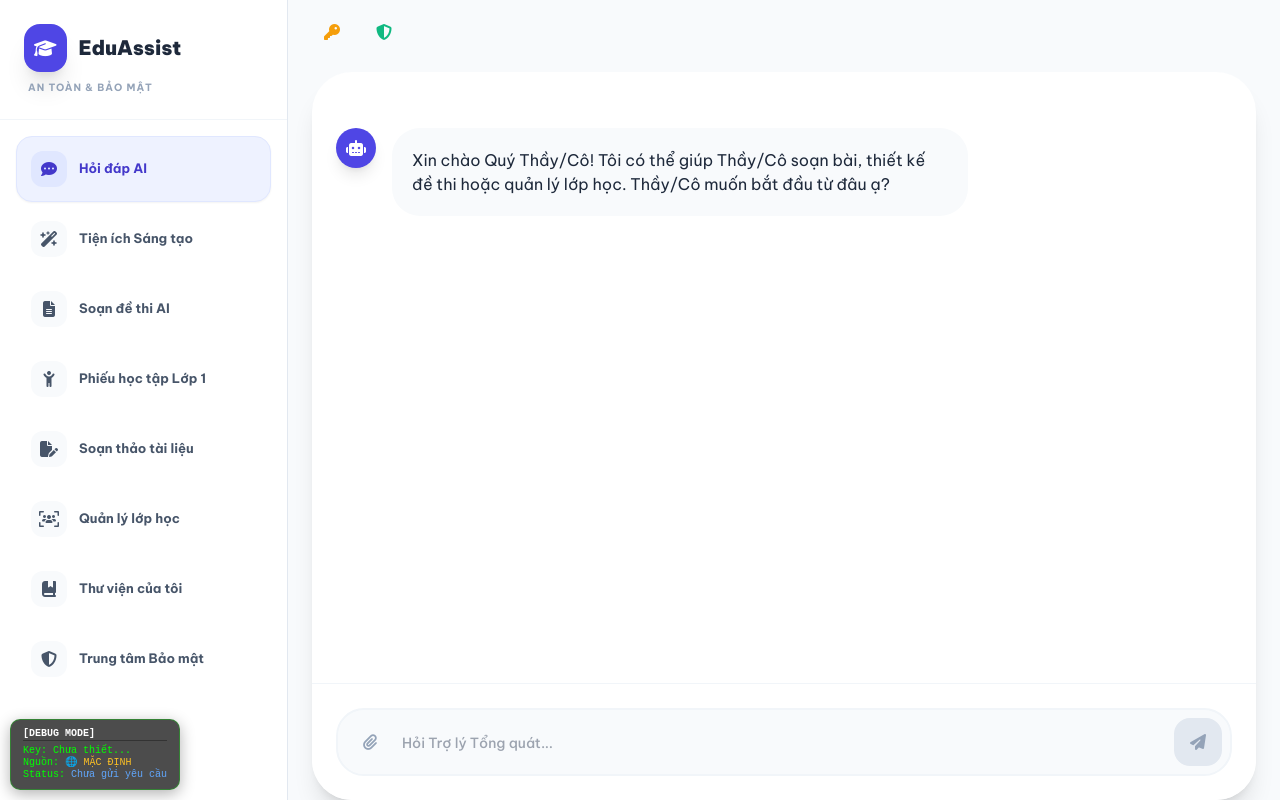
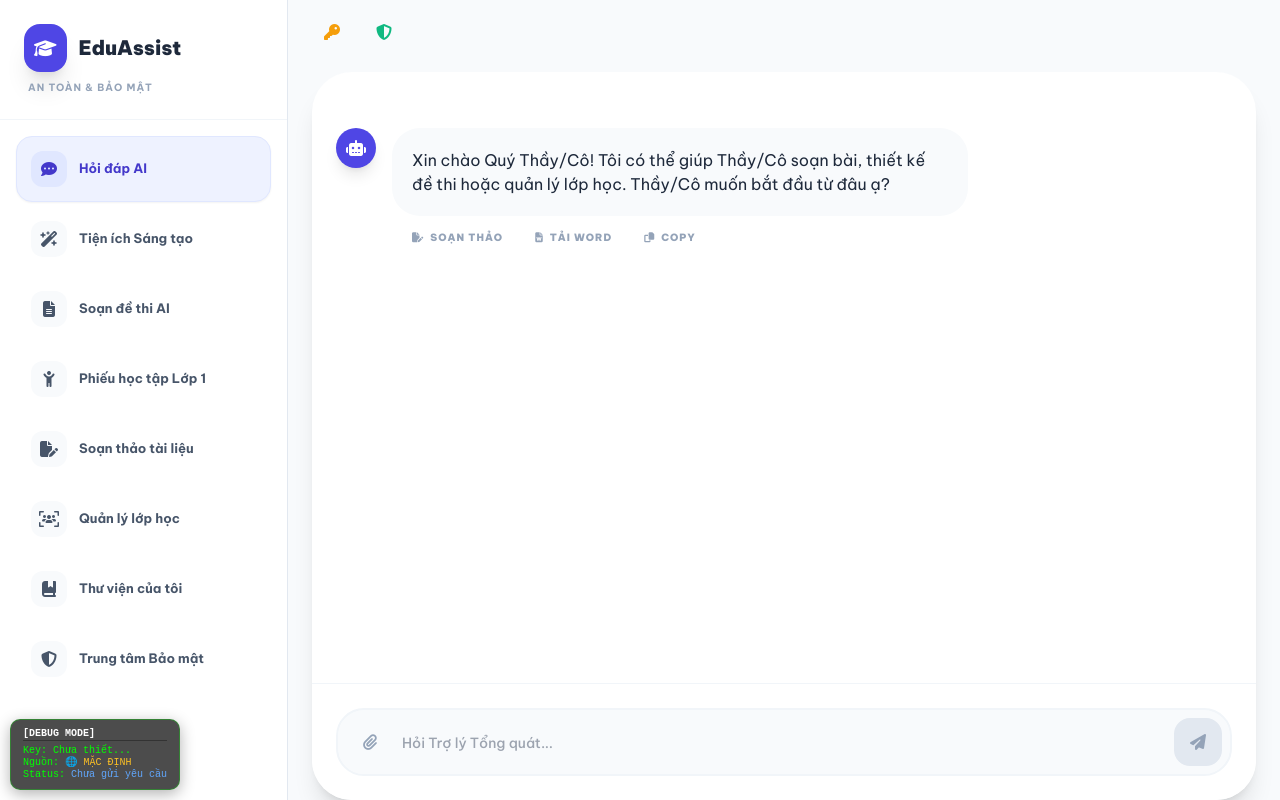
Before and after one commit to hienlinhthxn-del/TROLYGV, a React (Vite) app: page / in a window 1280 px wide. Built offline with nearby package versions, Linux system fonts and the light colour scheme.

Commit message:
Xuất file wod trong soạn đề

```diff
--- a/App.tsx
+++ b/App.tsx
@@ -5,6 +5,7 @@ import { PERSONAS, INITIAL_GREETING, QUICK_PROMPTS } from './constants';
 import { geminiService, FilePart } from './services/geminiService';
 import ChatMessage from './components/ChatMessage';
 import ApiKeySettings from './components/ApiKeySettings';
+import { downloadLessonPlanAsDocx } from './docxHelper';
 
 // Lazy loading các component lớn
 const ClassroomManager = lazy(() => import('./components/ClassroomManager'));
@@ -649,8 +650,8 @@ const App: React.FC = () => {
 
       for await (const chunk of stream) {
         fullContent += chunk.text;
-        if (chunk.grounding?.groundingChunks) {
-          const newSources = (chunk.grounding.groundingChunks as any[])
+        if ((chunk as any).grounding?.groundingChunks) {
+          const newSources = ((chunk as any).grounding.groundingChunks as any[])
             .filter((c: any) => c.web)
             .map((c: any) => ({ title: c.web.title, uri: c.web.uri }));
           if (newSources.length > 0) {
@@ -781,6 +782,7 @@ const App: React.FC = () => {
                       key={msg.id}
                       message={msg}
                       onAction={msg.role === 'assistant' ? () => sendToWorkspace(msg.content) : undefined}
+                      onExportWord={msg.role === 'assistant' ? () => downloadLessonPlanAsDocx(msg.content) : undefined}
                     />
                   ))}
                   <div ref={messagesEndRef} />
--- a/components/ChatMessage.tsx
+++ b/components/ChatMessage.tsx
@@ -6,9 +6,10 @@ import remarkGfm from 'remark-gfm';
 interface ChatMessageProps {
   message: Message;
   onAction?: () => void;
+  onExportWord?: () => void;
 }
 
-const ChatMessage: React.FC<ChatMessageProps> = ({ message, onAction }) => {
+const ChatMessage: React.FC<ChatMessageProps> = ({ message, onAction, onExportWord }) => {
   const isUser = message.role === 'user';
 
   return (
@@ -18,18 +19,53 @@ const ChatMessage: React.FC<ChatMessageProps> = ({ message, onAction }) => {
           <i className="fas fa-robot"></i>
         </div>
       )}
-      <div className={`max-w-xl p-5 rounded-[28px] ${isUser ? 'bg-slate-900 text-white' : 'bg-slate-50 text-slate-800'}`}>
-        <div className="prose prose-sm prose-slate max-w-none">
-          {message.isThinking ? (
-            <div className="flex items-center space-x-2">
-              <div className="w-2 h-2 bg-current rounded-full animate-bounce"></div>
-              <div className="w-2 h-2 bg-current rounded-full animate-bounce" style={{ animationDelay: '0.1s' }}></div>
-              <div className="w-2 h-2 bg-current rounded-full animate-bounce" style={{ animationDelay: '0.2s' }}></div>
-            </div>
-          ) : (
-            <Markdown remarkPlugins={[remarkGfm]}>{message.content}</Markdown>
-          )}
+      <div className="flex flex-col gap-2 max-w-xl">
+        <div className={`p-5 rounded-[28px] ${isUser ? 'bg-slate-900 text-white shadow-xl shadow-slate-100' : 'bg-slate-50 text-slate-800'}`}>
+          <div className="prose prose-sm prose-slate max-w-none prose-headings:mb-2 prose-p:mb-2">
+            {message.isThinking ? (
+              <div className="flex items-center space-x-2 p-2">
+                <div className="w-2 h-2 bg-indigo-400 rounded-full animate-bounce"></div>
+                <div className="w-2 h-2 bg-indigo-400 rounded-full animate-bounce" style={{ animationDelay: '0.1s' }}></div>
+                <div className="w-2 h-2 bg-indigo-400 rounded-full animate-bounce" style={{ animationDelay: '0.2s' }}></div>
+              </div>
+            ) : (
+              <Markdown remarkPlugins={[remarkGfm]}>{message.content}</Markdown>
+            )}
+          </div>
         </div>
+
+        {!isUser && !message.isThinking && (onAction || onExportWord) && (
+          <div className="flex items-center gap-2 ml-2">
+            {onAction && (
+              <button
+                onClick={onAction}
+                className="text-[10px] font-black uppercase tracking-widest text-slate-400 hover:text-indigo-600 hover:bg-indigo-50 px-3 py-1.5 rounded-full transition-all"
+                title="Đưa nội dung này vào trang soạn thảo"
+              >
+                <i className="fas fa-file-pen mr-1.5"></i>Soạn thảo
+              </button>
+            )}
+            {onExportWord && (
+              <button
+                onClick={onExportWord}
+                className="text-[10px] font-black uppercase tracking-widest text-slate-400 hover:text-blue-600 hover:bg-blue-50 px-3 py-1.5 rounded-full transition-all"
+                title="Xuất nội dung này ra file Word (.docx)"
+              >
+                <i className="fas fa-file-word mr-1.5"></i>Tải Word
+              </button>
+            )}
+            <button
+              onClick={() => {
+                navigator.clipboard.writeText(message.content);
+                // Optionally show a "Copied" toast
+              }}
+              className="text-[10px] font-black uppercase tracking-widest text-slate-400 hover:text-emerald-600 hover:bg-emerald-50 px-3 py-1.5 rounded-full transition-all"
+              title="Sao chép nội dung"
+            >
+              <i className="fas fa-copy mr-1.5"></i>Copy
+            </button>
+          </div>
+        )}
       </div>
     </div>
   );
--- a/components/ExamCreator.tsx
+++ b/components/ExamCreator.tsx
@@ -854,7 +854,7 @@ const ExamCreator: React.FC<ExamCreatorProps> = ({ onExportToWorkspace, onStartP
             }
 
             const item = [
-              q.type === 'Trac nghiem' ? 1 : 0,
+              q.type === 'Trắc nghiệm' ? 1 : 0,
               q.content,
               q.options || [],
               q.answer,
@@ -862,7 +862,7 @@ const ExamCreator: React.FC<ExamCreatorProps> = ({ onExportToWorkspace, onStartP
               image
             ];
 
-            while (item.length > 1 && (!item[item.length - 1] || (Array.isArray(item[item.length - 1]) && item[item.length - 1].length === 0))) {
+            while (item.length > 1 && (!item[item.length - 1] || (Array.isArray(item[item.length - 1]) && (item[item.length - 1] as any).length === 0))) {
               item.pop();
             }
             return item;
@@ -1602,9 +1602,27 @@ const ExamCreator: React.FC<ExamCreatorProps> = ({ onExportToWorkspace, onStartP
                       <span className="text-[10px] text-slate-400 font-medium uppercase">{exam.questions.length} câu hỏi</span>
                       <span className="text-[10px] text-slate-400">{new Date(exam.timestamp).toLocaleString('vi-VN')}</span>
                     </div>
-                    <button onClick={(e) => handleDeleteExam(exam.id, e)} className="absolute top-3 right-3 w-7 h-7 flex items-center justify-center text-slate-300 hover:text-rose-500 opacity-0 group-hover:opacity-100 transition-opacity rounded-full hover:bg-rose-50">
-                      <i className="fas fa-trash-alt text-xs"></i>
-                    </button>
+                    <div className="absolute top-3 right-3 flex items-center space-x-1 opacity-0 group-hover:opacity-100 transition-opacity">
+                      <button
+                        onClick={(e) => {
+                          e.stopPropagation();
+                          exportWorksheetToDocx({
+                            header: exam.examHeader || exam.name,
+                            subject: config.subject, // Fallback to current config
+                            grade: config.grade,     // Fallback to current config
+                            readingPassage: exam.readingPassage,
+                            questions: exam.questions
+                          });
+                        }}
+                        className="w-7 h-7 flex items-center justify-center text-blue-600 bg-blue-50 hover:bg-blue-100 rounded-full"
+                        title="Xuất Word trực tiếp"
+                      >
+                        <i className="fas fa-file-word text-xs"></i>
+                      </button>
+                      <button onClick={(e) => handleDeleteExam(exam.id, e)} className="w-7 h-7 flex items-center justify-center text-slate-300 hover:text-rose-500 rounded-full hover:bg-rose-50">
+                        <i className="fas fa-trash-alt text-xs"></i>
+                      </button>
+                    </div>
                   </div>
                 ))
               ) : (
--- a/components/UtilityKit.tsx
+++ b/components/UtilityKit.tsx
@@ -5,6 +5,7 @@ import { Attachment, Message, TeacherPersona } from '../types';
 import { PERSONAS } from '../constants';
 import ChatMessage from './ChatMessage';
 import Crossword from './Crossword';
+import { exportWorksheetToDocx } from '../docxHelper';
 
 interface UtilityKitProps {
   onSendToWorkspace: (content: string) => void;
@@ -199,7 +200,8 @@ const QuizPlayer: React.FC<{
   onCopyCode?: () => void;
   onCrop?: (src: string, type: 'question' | 'option', qIdx: number, optIdx?: number) => void;
   onUpdateQuestion?: (index: number, updatedQuestion: any) => void;
-}> = ({ data, onShare, onCopyCode, onCrop, onUpdateQuestion }) => {
+  onExportDocx?: () => void;
+}> = ({ data, onShare, onCopyCode, onCrop, onUpdateQuestion, onExportDocx }) => {
   const toSafeText = (value: unknown): string => {
     if (typeof value === 'string') return value;
     if (typeof value === 'number') return String(value);
@@ -506,6 +508,11 @@ const QuizPlayer: React.FC<{
               <i className="fas fa-code mr-1"></i>Mã
             </button>
           )}
+          {onExportDocx && (
+            <button onClick={onExportDocx} className="text-xs font-black text-white bg-blue-600 hover:bg-blue-700 px-4 py-2 rounded-xl transition-all shadow-md flex items-center shadow-blue-100" title="Xuất ra file Word (.docx)">
+              <i className="fas fa-file-word mr-2"></i>Word
+            </button>
+          )}
           <span className="text-xs font-bold text-indigo-600 bg-indigo-50 px-3 py-1 rounded-full">Điểm: {score}</span>
         </div>
       </div>
@@ -785,6 +792,27 @@ const UtilityKit: React.FC<UtilityKitProps> = ({ onSendToWorkspace, onSaveToLibr
 
   const removeAttachment = (index: number) => {
     setPendingAttachments(prev => prev.filter((_, i) => i !== index));
+  };
+
+  const handleExportQuizDocx = async () => {
+    if (!result || !Array.isArray(result)) return;
+    try {
+      const payload = {
+        header: `ĐỀ THI: ${topic || subject}`,
+        subject: subject,
+        grade: grade,
+        questions: result.map(q => ({
+          content: q.question,
+          image: q.image,
+          options: q.options,
+          answer: q.answer,
+          explanation: q.explanation
+        }))
+      };
+      await exportWorksheetToDocx(payload);
+    } catch (e: any) {
+      alert('Lỗi xuất bản DOCX: ' + (e.message || e));
+    }
   };
 
   const getFileParts = (): FilePart[] => {
@@ -2771,7 +2799,7 @@ Vui lòng vào Cài đặt (biểu tượng chìa khóa) để kiểm tra hoặc
                   {activeTab === 'games' && gameType === 'crossword' && typeof result === 'object' ? (
                     <Crossword data={result} />
                   ) : activeTab === 'games' && gameType === 'quiz' && Array.isArray(result) ? (
-                    <QuizPlayer data={result} onShare={handleShareQuiz} onCopyCode={handleCopyQuizCode} onCrop={handleCropRequest} onUpdateQuestion={handleUpdateQuestion} />
+                    <QuizPlayer data={result} onShare={handleShareQuiz} onCopyCode={handleCopyQuizCode} onCrop={handleCropRequest} onUpdateQuestion={handleUpdateQuestion} onExportDocx={handleExportQuizDocx} />
                   ) : activeTab === 'images' ? (
                     <div className="flex flex-col items-center">
                       <div className="relative group">
```
